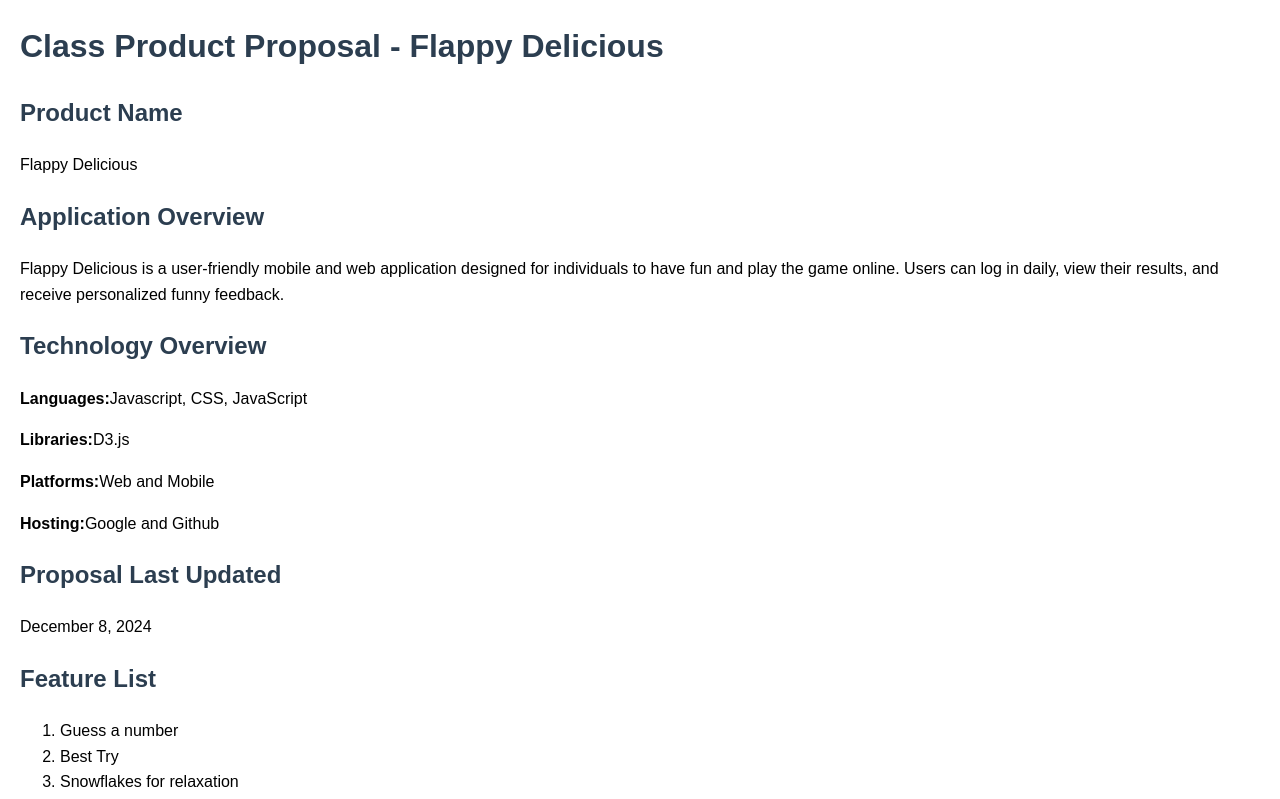
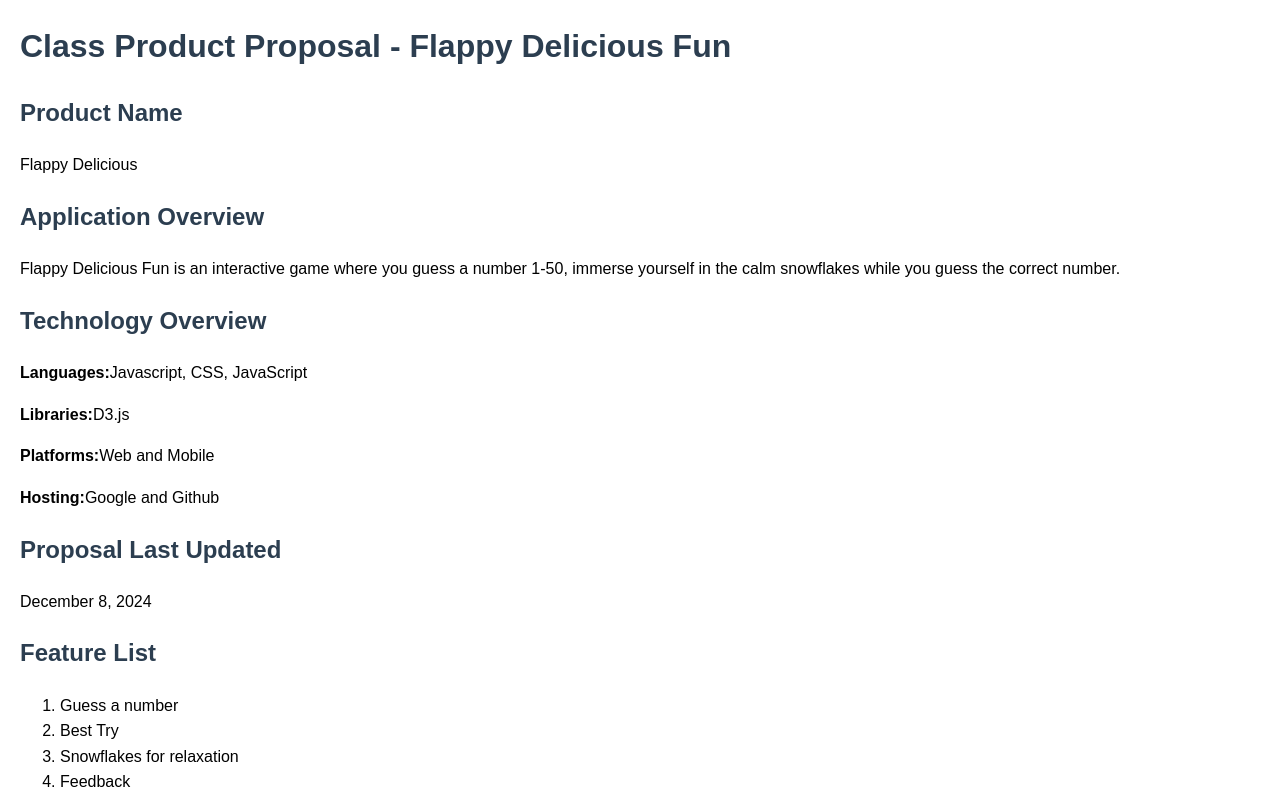
Before and after one commit to Shiraz972/class-proposal, a plain HTML site: page index.html in a window 1280 px wide. Shown: the top 799 px of the page. Drawn offline with Linux system fonts and the light colour scheme.

Commit message:
Update index.html

```diff
--- a/index.html
+++ b/index.html
@@ -19,7 +19,7 @@
     </style>
 </head>
 <body>
-    <h1>Class Product Proposal - Flappy Delicious</h1>
+    <h1>Class Product Proposal - Flappy Delicious Fun</h1>
 
     <section>
         <h2>Product Name</h2>
@@ -28,7 +28,7 @@
 
     <section>
         <h2>Application Overview</h2>
-        <p>Flappy Delicious is a user-friendly mobile and web application designed for individuals to have fun and play the game online. Users can log in daily, view their results, and receive personalized funny feedback.</p>
+        <p>Flappy Delicious Fun is an interactive game where you guess a number 1-50, immerse yourself in the calm snowflakes while you guess the correct number.</p>
     </section>
 
     <section>
```
